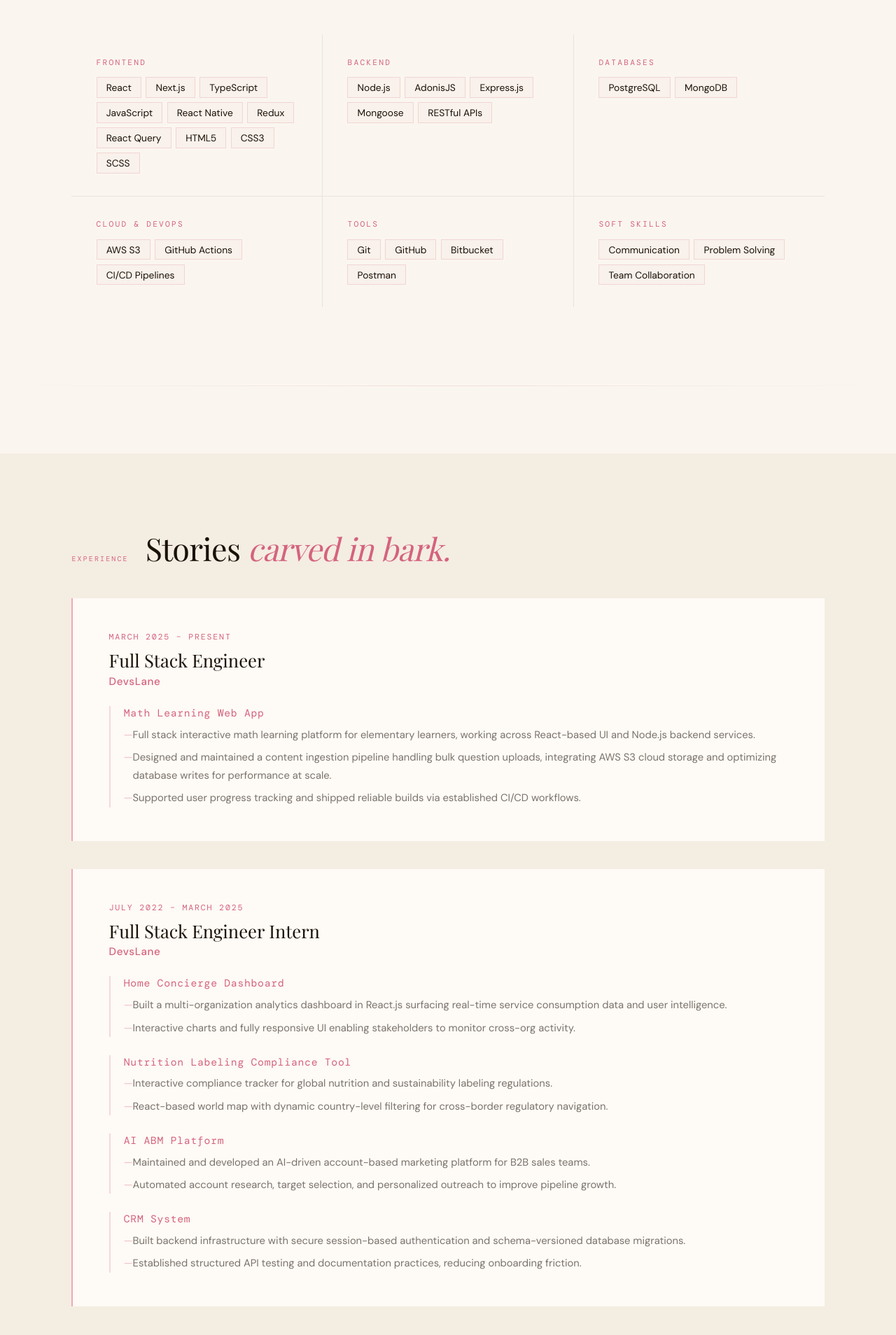
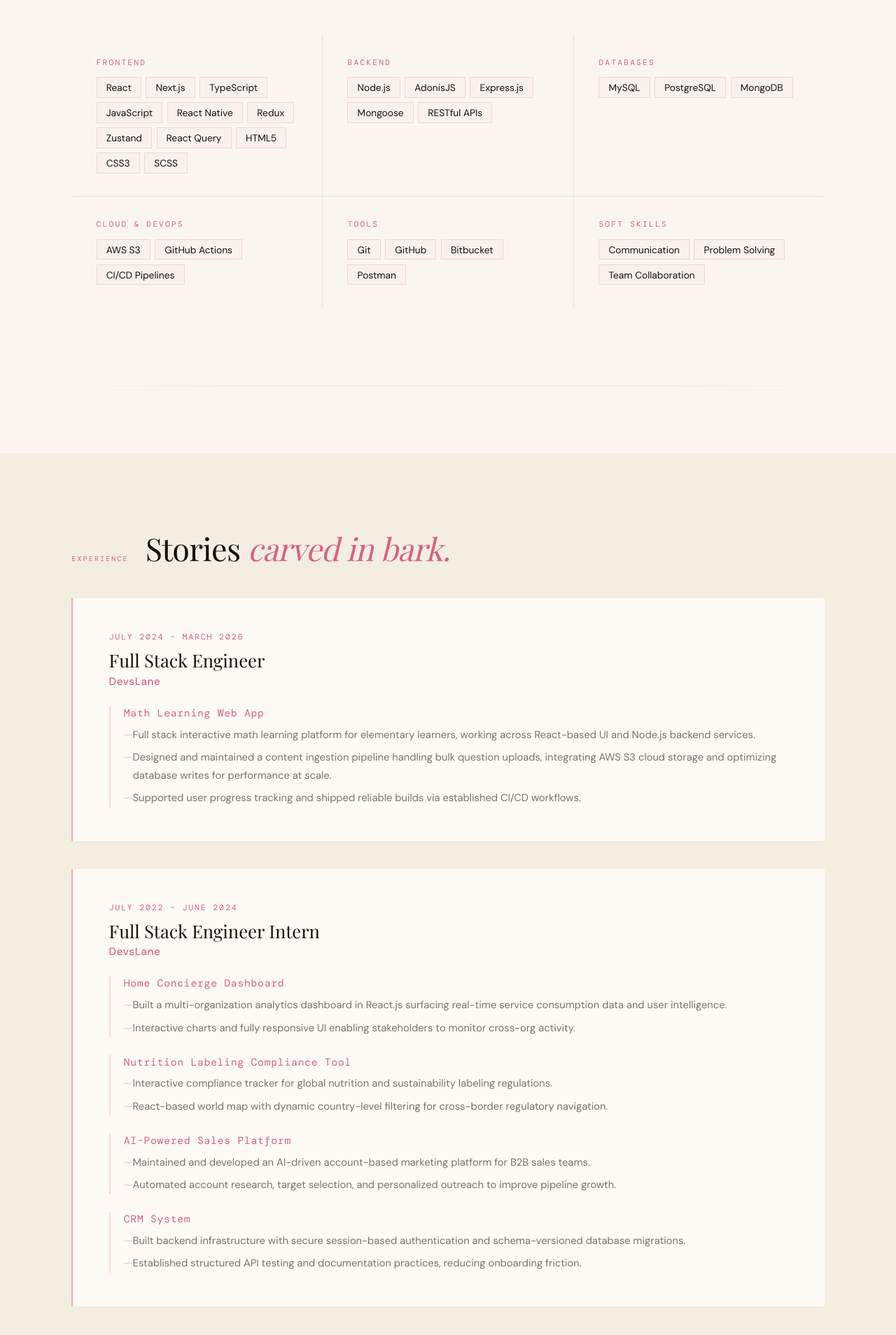
Before and after one commit to va1bhav-rawat/portfolio, a React (Vite) app: page / in a window 1280 px wide. Shown: the part 1932-3840 px from the top of the page at 70% size. Built offline with nearby package versions, Linux system fonts and the light colour scheme; a web font is replaced by a local one.

Commit message:
feat: Update footer year, modify experience dates, and enhance skills section with new technologies

```diff
--- a/src/components/Contact.jsx
+++ b/src/components/Contact.jsx
@@ -43,7 +43,7 @@ export function Contact() {
 export function Footer() {
     return (
         <footer>
-            <span className="footer-text">© 2025 Vaibhav Rawat</span>
+            <span className="footer-text">© 2026 Vaibhav Rawat</span>
             <span className="footer-text">Dehradun, Uttarakhand, India</span>
         </footer>
     );
--- a/src/components/Experience.jsx
+++ b/src/components/Experience.jsx
@@ -16,7 +16,7 @@ export default function Experience() {
                     <div className="exp-list">
 
                         <div className="exp-entry" id="ex0" ref={exp0Ref}>
-                            <div className="exp-date">March 2025 – Present</div>
+                            <div className="exp-date">July 2024 – March 2026</div>
                             <div className="exp-role">Full Stack Engineer</div>
                             <div className="exp-co">DevsLane</div>
                             <div className="proj-list">
@@ -36,7 +36,7 @@ export default function Experience() {
                         </div>
 
                         <div className="exp-entry" id="ex1" ref={exp1Ref}>
-                            <div className="exp-date">July 2022 – March 2025</div>
+                            <div className="exp-date">July 2022 – June 2024</div>
                             <div className="exp-role">Full Stack Engineer Intern</div>
                             <div className="exp-co">DevsLane</div>
                             <div className="proj-list">
@@ -59,7 +59,7 @@ export default function Experience() {
                                     </div>
                                 </div>
                                 <div className="proj">
-                                    <div className="proj-name">AI ABM Platform</div>
+                                    <div className="proj-name">AI-Powered Sales Platform</div>
                                     <div className="proj-pts">
                                         <div className="proj-pt">Maintained and developed an AI-driven account-based marketing
                                             platform for B2B sales teams.</div>
--- a/src/components/Skills.jsx
+++ b/src/components/Skills.jsx
@@ -19,8 +19,9 @@ export default function Skills() {
                                 <span className="tag">React</span><span className="tag">Next.js</span>
                                 <span className="tag">TypeScript</span><span className="tag">JavaScript</span>
                                 <span className="tag">React Native</span><span className="tag">Redux</span>
-                                <span className="tag">React Query</span><span className="tag">HTML5</span>
-                                <span className="tag">CSS3</span><span className="tag">SCSS</span>
+                                <span className="tag">Zustand</span><span className="tag">React Query</span>
+                                <span className="tag">HTML5</span><span className="tag">CSS3</span>
+                                <span className="tag">SCSS</span>
                             </div>
                         </div>
                         <div className="sk-card">
@@ -34,7 +35,7 @@ export default function Skills() {
                         <div className="sk-card">
                             <div className="sk-label">Databases</div>
                             <div className="tags">
-                                <span className="tag">PostgreSQL</span><span className="tag">MongoDB</span>
+                                <span className="tag">MySQL</span><span className="tag">PostgreSQL</span><span className="tag">MongoDB</span>
                             </div>
                         </div>
                         <div className="sk-card">
```
